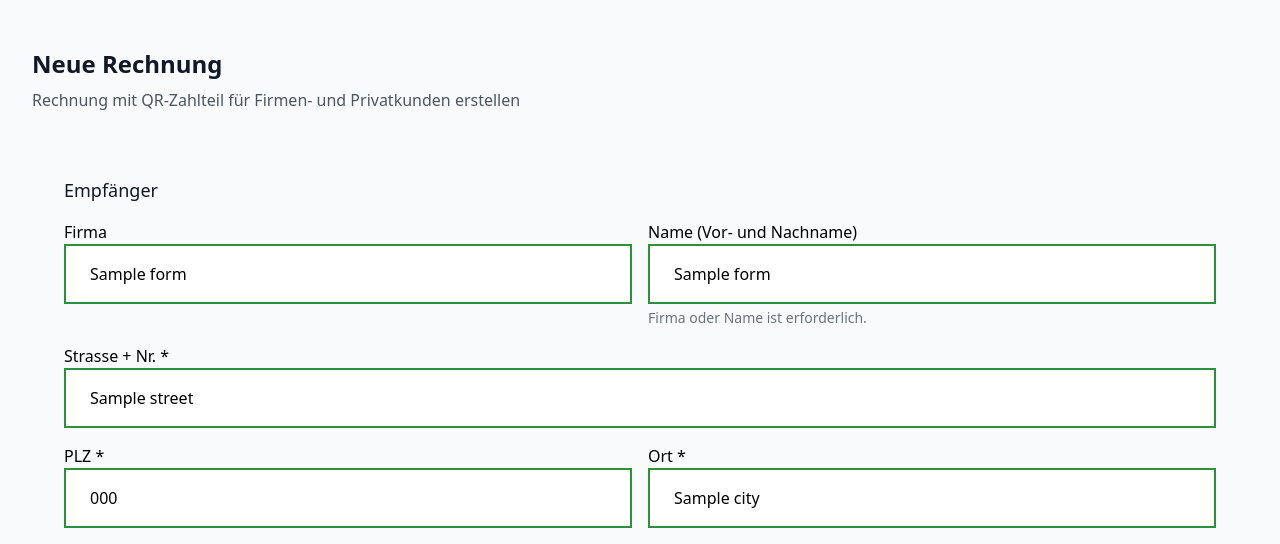
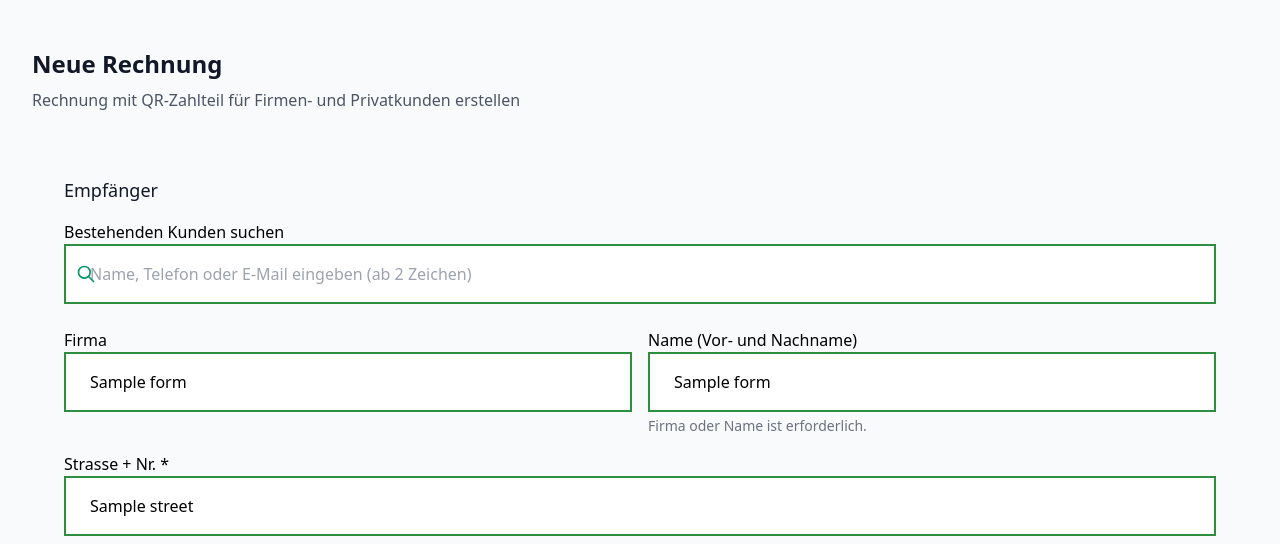
Before and after one commit to srueegger/crm.mediahuus.ch, a PHP site: template templates/invoices/create.html.twig in a window 1280 px wide. Shown: the top 544 px of the page. Run offline with PHP 8.4, Linux system fonts and the light colour scheme; the template is opened without the code that fills it: most values are stand-ins (such as "Sample title", 1, 10 or a date in 2020); some libraries are stand-ins or nearby versions.

Commit message:
feat: Kundensuche in den Erfassungsformularen

```diff
--- a/config/container.php
+++ b/config/container.php
@@ -65,6 +65,7 @@
                 'purchases.create' => '/purchases/create',
                 'purchases.show' => '/purchases/' . ($params['id'] ?? '{id}'),
                 'purchases.pdf' => '/purchases/' . ($params['id'] ?? '{id}') . '/pdf',
+                'customers.search' => '/customers/search',
                 'invoices.create' => '/invoices/create',
                 'invoices.store' => '/invoices',
                 'invoices.show' => '/invoices/' . ($params['id'] ?? '{id}'),
--- a/config/routes.php
+++ b/config/routes.php
@@ -10,6 +10,7 @@
 use App\Controllers\InvoiceController;
 use App\Controllers\InsuranceController;
 use App\Controllers\ExportController;
+use App\Controllers\CustomerController;
 use App\Middleware\AuthMiddleware;
 use Slim\App;
 
@@ -30,6 +31,9 @@
     $app->get('/users/{id:[0-9]+}/edit', [UserController::class, 'edit'])->setName('users.edit');
     $app->post('/users/{id:[0-9]+}', [UserController::class, 'update'])->setName('users.update');
     $app->post('/users/{id:[0-9]+}/toggle-status', [UserController::class, 'toggleStatus'])->setName('users.toggle');
+
+    // Customers (Kundenstamm)
+    $app->get('/customers/search', [CustomerController::class, 'search'])->setName('customers.search');
 
     // Estimates
     $app->get('/estimates/create', [EstimateController::class, 'create'])->setName('estimates.create');
--- /dev/null
+++ b/templates/customers/_picker.html.twig
@@ -0,0 +1,39 @@
+{#
+  Kunden-Picker. Variablen:
+    fieldMap       Zuordnung Kundenattribut (name|company|phone|email|street|zip|city) => Formularfeld
+    linkedCustomer Customer::toArray() oder null
+    customerId     vorbelegte Kunden-ID
+    inputName      Name des versteckten Felds (Standard: customer_id)
+    autosubmit     true: Auswahl setzt das Feld und sendet das umschliessende Formular ab
+#}
+{% set pickerInputName = inputName|default('customer_id') %}
+{% set pickerLinked = linkedCustomer|default(null) %}
+<div class="mb-6" data-customer-picker
+     data-field-map='{{ (fieldMap|default({}))|json_encode|e('html_attr') }}'
+     data-search-url="{{ url_for('customers.search') }}"
+     data-autosubmit="{{ autosubmit|default(false) ? '1' : '0' }}">
+    <label class="mediahuus-label" for="customer-picker-search-{{ pickerInputName }}">Bestehenden Kunden suchen</label>
+    <div class="relative">
+        <div class="absolute inset-y-0 left-0 pl-3 flex items-center pointer-events-none">
+            <svg class="w-5 h-5 text-emerald-600" fill="none" stroke="currentColor" viewBox="0 0 24 24">
+                <path stroke-linecap="round" stroke-linejoin="round" stroke-width="2" d="M21 21l-6-6m2-5a7 7 0 11-14 0 7 7 0 0114 0z"/>
+            </svg>
+        </div>
+        <input type="text" id="customer-picker-search-{{ pickerInputName }}" autocomplete="off"
+               class="mediahuus-input pl-10" data-picker-search
+               placeholder="Name, Telefon oder E-Mail eingeben (ab 2 Zeichen)"
+               role="combobox" aria-autocomplete="list" aria-expanded="false">
+        <ul class="absolute z-20 mt-1 w-full bg-white border border-gray-200 rounded-lg shadow-lg max-h-72 overflow-auto hidden"
+            data-picker-results role="listbox"></ul>
+    </div>
+    <input type="hidden" name="{{ pickerInputName }}" value="{{ customerId|default('') }}" data-picker-id>
+    <div class="mt-2 inline-flex items-center gap-2 bg-emerald-50 text-emerald-700 border border-emerald-100 rounded-full px-3 py-1 text-sm {{ pickerLinked ? '' : 'hidden' }}"
+         data-picker-linked>
+        <svg class="w-4 h-4 text-emerald-600" fill="none" stroke="currentColor" viewBox="0 0 24 24">
+            <path stroke-linecap="round" stroke-linejoin="round" stroke-width="2" d="M13.828 10.172a4 4 0 00-5.656 0l-4 4a4 4 0 105.656 5.656l1.102-1.101m-.758-4.899a4 4 0 005.656 0l4-4a4 4 0 00-5.656-5.656l-1.1 1.1"/>
+        </svg>
+        <span>Verknüpft mit: <strong data-picker-linked-name>{{ pickerLinked ? pickerLinked.display_name : '' }}</strong></span>
+        <button type="button" class="text-emerald-700 hover:text-emerald-900 font-bold leading-none" data-picker-clear
+                aria-label="Verknüpfung entfernen" title="Verknüpfung entfernen">&#10005;</button>
+    </div>
+</div>
--- a/templates/estimates/create.html.twig
+++ b/templates/estimates/create.html.twig
@@ -49,6 +49,7 @@
                 <!-- Kundendaten -->
                 <div class="border-b border-gray-200 pb-8">
                     <h3 class="text-lg font-medium text-gray-900 mb-4">Kundendaten</h3>
+                    {% include 'customers/_picker.html.twig' with { fieldMap: customerFieldMap, linkedCustomer: linkedCustomer, customerId: formData.customer_id|default('') } %}
                     <div class="grid grid-cols-1 md:grid-cols-2 gap-6">
                         <!-- Kundenname -->
                         <div class="md:col-span-2">
@@ -215,6 +216,7 @@
 {% endblock %}
 
 {% block scripts %}
+<script src="/assets/js/customer-picker.js" defer></script>
 <script>
 // Damage type templates for preview
 const damageTemplates = {{ damageTemplates|json_encode|raw }};
--- a/templates/insurance/create.html.twig
+++ b/templates/insurance/create.html.twig
@@ -45,6 +45,7 @@
                 <!-- Kundendaten -->
                 <div class="border-b border-gray-200 pb-8">
                     <h3 class="text-lg font-medium text-gray-900 mb-4">Kundendaten</h3>
+                    {% include 'customers/_picker.html.twig' with { fieldMap: customerFieldMap, linkedCustomer: linkedCustomer, customerId: formData.customer_id|default('') } %}
                     <div class="grid grid-cols-1 md:grid-cols-2 gap-6">
                         <div class="md:col-span-2">
                             <label for="customer_name" class="mediahuus-label">Name des Kunden *</label>
@@ -253,6 +254,7 @@
 {% endblock %}
 
 {% block scripts %}
+<script src="/assets/js/customer-picker.js" defer></script>
 <script>
 var damageTemplates = {{ damageTemplates|json_encode|raw }};
 
--- a/templates/invoices/create.html.twig
+++ b/templates/invoices/create.html.twig
@@ -93,6 +93,7 @@
                 <!-- Empfänger -->
                 <div class="border-b border-gray-200 pb-8">
                     <h3 class="text-lg font-medium text-gray-900 mb-4">Empfänger</h3>
+                    {% include 'customers/_picker.html.twig' with { fieldMap: customerFieldMap, linkedCustomer: linkedCustomer, customerId: formData.customer_id|default('') } %}
                     <div class="grid grid-cols-1 md:grid-cols-2 gap-4">
                         <div>
                             <label for="company_name" class="mediahuus-label">Firma</label>
@@ -229,5 +230,6 @@
 {% endblock %}
 
 {% block scripts %}
+<script src="/assets/js/customer-picker.js" defer></script>
 <script src="/assets/js/invoice-form.js"></script>
 {% endblock %}
--- a/templates/purchases/create.html.twig
+++ b/templates/purchases/create.html.twig
@@ -160,6 +160,7 @@
                 </svg>
                 Verkäuferdaten
             </h3>
+            {% include 'customers/_picker.html.twig' with { fieldMap: customerFieldMap, linkedCustomer: linkedCustomer, customerId: formData.customer_id|default('') } %}
             <div class="space-y-4">
                 <div>
                     <label for="customer_name" class="mediahuus-label">Name *</label>
@@ -530,4 +531,5 @@
 <!-- QuaggaJS for Barcode Scanning -->
 <script src="https://cdn.jsdelivr.net/npm/@ericblade/quagga2@1.8.4/dist/quagga.min.js"></script>
 <script src="/assets/js/camera-handler.js?v=2.3"></script>
+<script src="/assets/js/customer-picker.js" defer></script>
 {% endblock %}
--- a/templates/receipts/create.html.twig
+++ b/templates/receipts/create.html.twig
@@ -52,6 +52,7 @@
                         <h3 class="text-lg font-medium text-gray-900">Kundeninformationen</h3>
                         <span class="text-sm text-gray-500">(optional)</span>
                     </div>
+                    {% include 'customers/_picker.html.twig' with { fieldMap: customerFieldMap, linkedCustomer: linkedCustomer, customerId: formData.customer_id|default('') } %}
                     <div class="grid grid-cols-1 md:grid-cols-2 gap-4">
                         <div>
                             <label for="customer_name" class="mediahuus-label">Name (Vor- und Nachname)</label>
@@ -201,6 +202,7 @@
 {% endblock %}
 
 {% block scripts %}
+<script src="/assets/js/customer-picker.js" defer></script>
 <script>
 let itemIndex = 0;
 
```
Also changed, not shown: app/Controllers/CustomerController.php (added, +40 -0 lines), public/assets/js/customer-picker.js (added).
